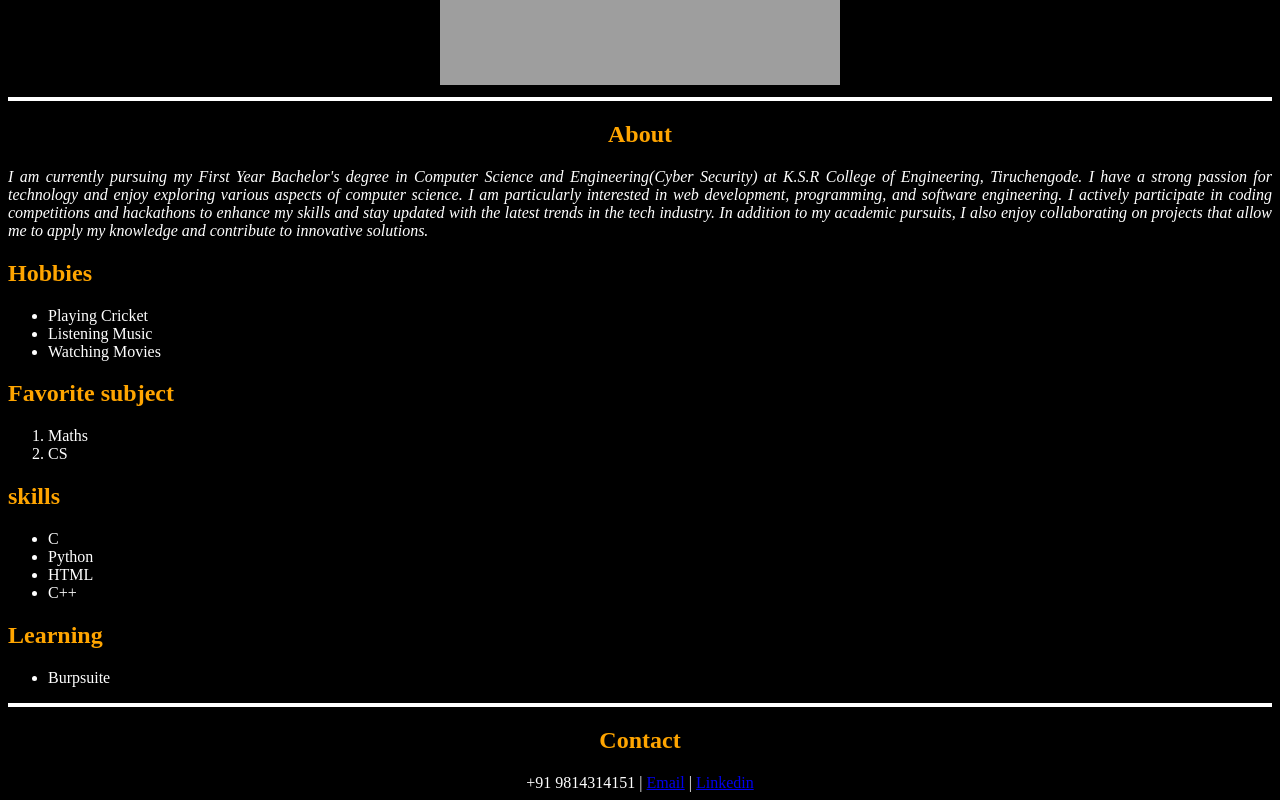
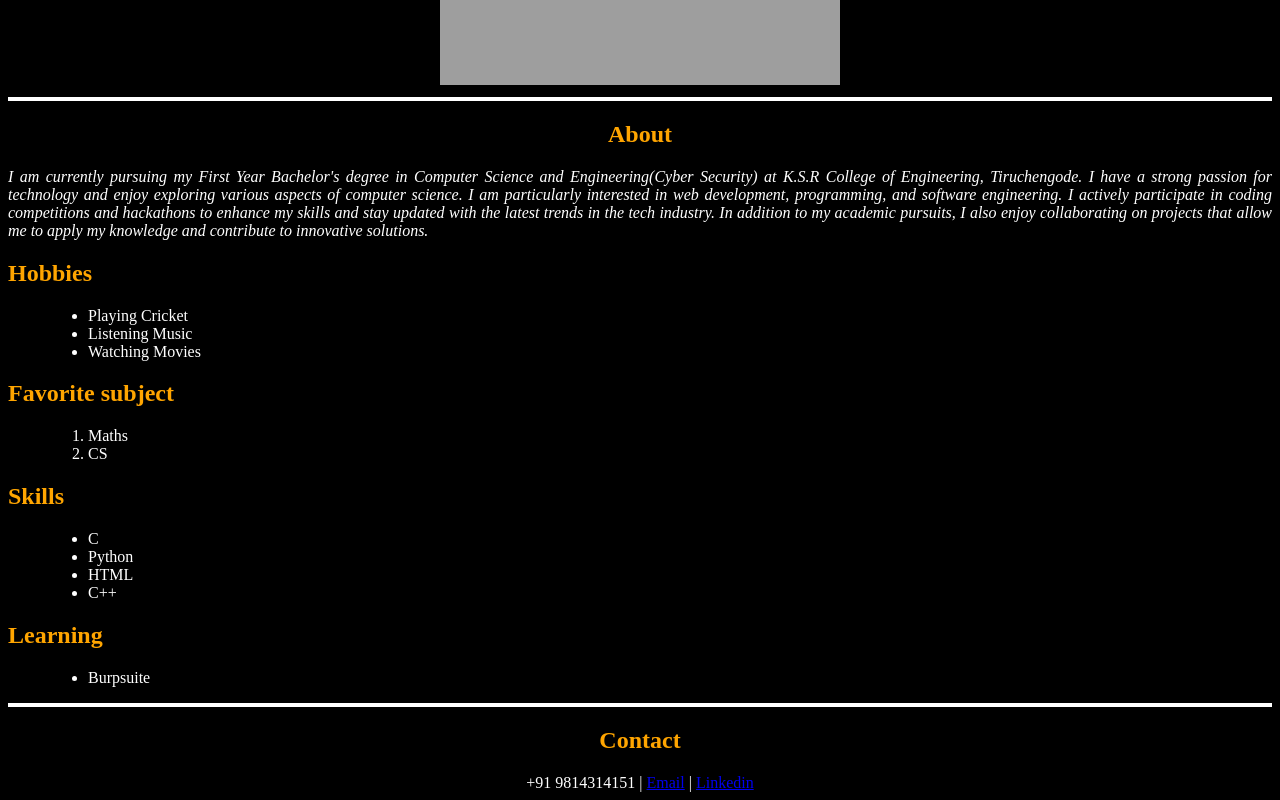
Before and after one commit to rohiths9814-cmd/Mypage, a plain HTML site: page index.html in a window 1280 px wide. Shown: the part 447-1247 px from the top of the page. Drawn offline with Linux system fonts and the light colour scheme; grey boxes are pictures that could not be loaded.

Commit message:
New style added

```diff
--- a/index.html
+++ b/index.html
@@ -31,7 +31,7 @@
         <li>Maths</li>
         <li>CS</li>
     </ol>
-    <h2>skills</h2>
+    <h2>Skills</h2>
     <ul>
         <li>C</li>
         <li>Python</li>
--- a/style.css
+++ b/style.css
@@ -18,3 +18,9 @@ hr{
 h2{
     color: orange;
 }
+ul{
+    padding-left: 80px;
+}
+ol{
+    padding-left: 80px;
+}
```
